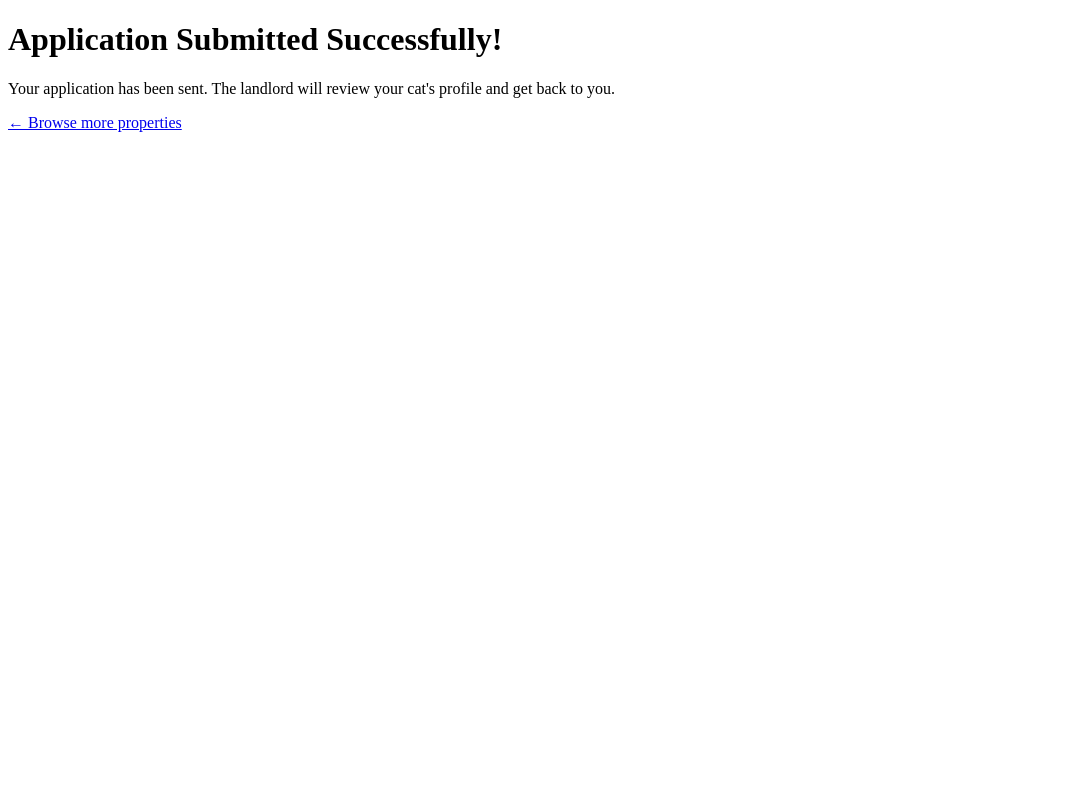
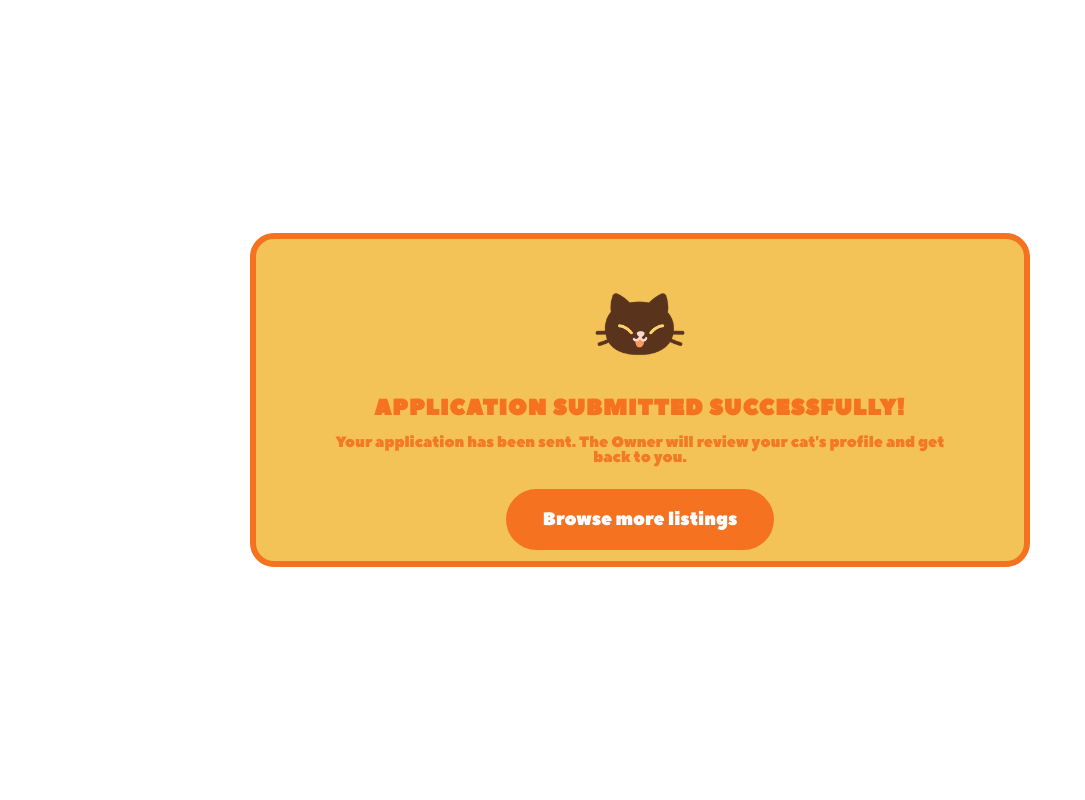
Before and after one commit to fnl9zer/pawport, a Django app: page /application/success/ in a window 1280 px wide. Shown: the whole page, without its empty margins (0-1085 px from the left). Run offline with Django 5.2, Linux system fonts and the light colour scheme.

Commit message:
add styling to application_success

```diff
--- a/core/templates/core/application_success.html
+++ b/core/templates/core/application_success.html
@@ -1,9 +1,132 @@
+{% load static %}
 <!DOCTYPE html>
-<html>
-<head><title>Success - PawPort</title></head>
+<html lang="eng">
+<head>
+    <meta charset="UTF-8">
+    <meta name="viewport" content="width=device-width, intial scale=1.0">
+    <title>APPLICATION SUBMITTED SUCCESSFULLY!</title>
+    <style>
+        @font-face {
+            font-family: 'PeaceSans';
+            src: url("{% static 'core/Peace_Sans_Webfont.ttf' %}") format('truetype');
+            font-weight: normal;
+            font-style: normal;
+        }
+
+        * {
+            margin: 0;
+            padding: 0;
+            box-sizing: border-box;
+        }
+
+        body {
+            font-family: 'PeaceSans', sans-serif;
+            background-color: #ffffff;
+            min-height: 100vh;
+            display: flex;
+            justify-content: center;
+            align-items: center;
+        }
+
+        .card {
+            background-color:#f3c357;
+            border-radius: 24px;
+            border: 6px solid #f57220;
+            padding: 40px 50px 11px;
+            width: 100%;
+            max-width: 780px;
+            display: flex;
+            flex-direction: column;
+            align-items: center;
+        }
+
+        .cat-icon {
+            width: 90px;
+            height: 90px;
+            object-fit: contain;
+            margin-bottom: 4px;
+        }
+
+        .title {
+            font-family: 'PeaceSans', sans-serif;
+            font-size: 52px;
+            color:#f57220;
+            letter-spacing: 2px;
+            margin-bottom: 8px;
+        }
+
+        .success-box {
+            width: 100%;
+            background-color:#f3c357;
+            border-radius: 16px;
+            padding: 20px 24px;
+            border: 2px #f57220;
+            text-align: center;
+        }
+
+        .success-box h2 {
+        font-family: 'PeaceSans', sans-serif;
+        font-size: 22px;
+        color: #f57220;
+        margin-bottom: 12px;
+        letter-spacing: 1px;
+        }
+
+        .success-box p {
+            font-family: 'PeaceSans', sans-serif;
+            font-size: 15px;
+            color: #f57220;
+            line-height: 1;
+            opacity: 0.9;
+        }
+
+        .btn-primary {
+            width: 40%;
+            padding: 18px;
+            border-radius: 50px;
+            border: none;
+            background-color: #f57220;
+            color: white;
+            font-family: 'PeaceSans', Arial, sans-serif;
+            font-size: 18px;
+            cursor: pointer;
+            margin-top: 4px;
+            transition: background-color 0.2s;
+            text-decoration: none;
+            display: inline-block;
+            text-align: center;
+        }
+
+        .btn-primary:hover {
+            background-color: #e06518;
+        }
+
+    /* Mobile */
+    @media (max-width: 480px) {
+        .card {
+            padding: 30px 24px 40px;
+            margin: 16px;
+        }
+
+        .title {
+            font-size: 40px;
+        }
+
+        .cat-icon {
+            width: 70px;
+            height: 70px;
+        }
+    }
+    </style>
+</head>
 <body>
-    <h1>Application Submitted Successfully!</h1>
-    <p>Your application has been sent. The landlord will review your cat's profile and get back to you.</p>
-    <a href="/properties/">← Browse more properties</a>
+    <div class="card">
+        <img src="{% static 'core/cat.png' %}" alt="PawPort" class="cat-icon">
+        <div class="success-box">
+            <h2>APPLICATION SUBMITTED SUCCESSFULLY!</h2>
+            <p>Your application  has been sent. The Owner will review your cat's profile and get back to you.</p>
+        </div>
+        <a href="/browse/" class="btn-primary">Browse more listings</a>
+    </div>
 </body>
 </html>
--- a/core/templates/core/login.html
+++ b/core/templates/core/login.html
@@ -1,4 +1,4 @@
-{%load static %}
+{% load static %}
 <!DOCTYPE html>
 <html lang="eng">
 <head>
```
